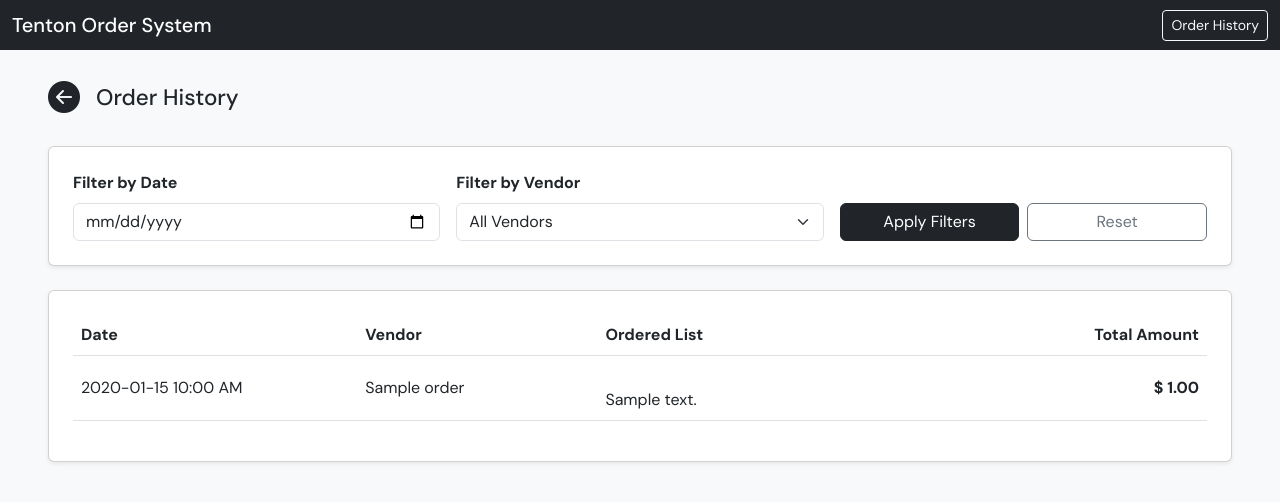
After one commit to sooah1219/vender-order-system, a FastAPI app: template app/templates/order_history.html in a window 1280 px wide. The commit adds this page. Shown: the top 502 px of the page. Run offline with FastAPI, Linux system fonts and the light colour scheme; the template is opened without the code that fills it: most values are stand-ins (such as "Sample title", 1, 10 or a date in 2020).

Commit message:
feature:add history page

```diff
--- a/app/main.py
+++ b/app/main.py
@@ -1,22 +1,26 @@
-from fastapi import FastAPI, Depends, Request, Form
-from sqlalchemy.orm import Session
+from datetime import datetime
+
+from fastapi import FastAPI, Request, Depends, Form
 from fastapi.responses import HTMLResponse, RedirectResponse
 from fastapi.templating import Jinja2Templates
-from datetime import datetime
-from zoneinfo import ZoneInfo
+from sqlalchemy.orm import Session
 
 from app.database import SessionLocal, engine, Base
+from app.models import Vendor, Item, OrderHistory
 from app.crud import (
     create_vendor,
     get_vendors,
     get_vendor_by_id,
     get_items_by_vendor,
     create_item,
+    get_item_by_id,
+    delete_item,
+    create_order_history,
+    get_order_history,
 )
-from app.models import Item
-from app.sms import send_order_sms
 
 app = FastAPI()
+
 templates = Jinja2Templates(directory="app/templates")
 
 Base.metadata.create_all(bind=engine)
@@ -30,84 +34,50 @@ def get_db():
         db.close()
 
 
+def send_order_sms(phone: str, message: str):
+    print("SMS sent to:", phone)
+    print(message)
+
+
 @app.get("/", response_class=HTMLResponse)
-def home(request: Request):
-    return templates.TemplateResponse("home.html", {"request": request})
+def root():
+    return RedirectResponse(url="/vendors", status_code=303)
 
 
 @app.get("/vendors", response_class=HTMLResponse)
-def list_vendors(request: Request, db: Session = Depends(get_db)):
+def vendor_list_page(request: Request, db: Session = Depends(get_db)):
     vendors = get_vendors(db)
-    today = datetime.now(ZoneInfo("America/Vancouver")).strftime("%a")
     return templates.TemplateResponse(
         "vendors.html",
         {
             "request": request,
             "vendors": vendors,
-            "today": today,
         },
     )
 
 
 @app.post("/vendors")
-def add_vendor(
+def create_vendor_route(
     name: str = Form(...),
     phone: str = Form(...),
-    available_days: str = Form(...),
+    available_days: str = Form(""),
     db: Session = Depends(get_db),
 ):
-    create_vendor(db, name, phone, available_days)
-    return RedirectResponse(url="/vendors", status_code=303)
-
-
-@app.get("/vendors/{vendor_id}/edit", response_class=HTMLResponse)
-def edit_vendor_page(request: Request, vendor_id: int, db: Session = Depends(get_db)):
-    vendor = get_vendor_by_id(db, vendor_id)
-
-    if not vendor:
-        return RedirectResponse(url="/vendors", status_code=303)
-
-    return templates.TemplateResponse(
-        "vendor_edit.html",
-        {
-            "request": request,
-            "vendor": vendor,
-        },
+    create_vendor(
+        db=db,
+        name=name,
+        phone=phone,
+        available_days=available_days,
     )
-
-
-@app.post("/vendors/{vendor_id}/edit")
-def update_vendor(
-    vendor_id: int,
-    name: str = Form(...),
-    phone: str = Form(...),
-    available_days: str = Form(...),
-    db: Session = Depends(get_db),
-):
-    vendor = get_vendor_by_id(db, vendor_id)
-
-    if vendor:
-        vendor.name = name
-        vendor.phone = phone
-        vendor.available_days = available_days
-        db.commit()
-
-    return RedirectResponse(url="/vendors", status_code=303)
-
-
-@app.post("/vendors/{vendor_id}/delete")
-def delete_vendor(vendor_id: int, db: Session = Depends(get_db)):
-    vendor = get_vendor_by_id(db, vendor_id)
-
-    if vendor:
-        db.delete(vendor)
-        db.commit()
-
     return RedirectResponse(url="/vendors", status_code=303)
 
 
 @app.get("/vendors/{vendor_id}/items", response_class=HTMLResponse)
-def vendor_items_page(request: Request, vendor_id: int, db: Session = Depends(get_db)):
+def vendor_items_page(
+    vendor_id: int,
+    request: Request,
+    db: Session = Depends(get_db),
+):
     vendor = get_vendor_by_id(db, vendor_id)
 
     if not vendor:
@@ -126,46 +96,64 @@ def vendor_items_page(request: Request, vendor_id: int, db: Session = Depends(ge
 
 
 @app.post("/vendors/{vendor_id}/items")
-def add_item(
+def create_item_route(
     vendor_id: int,
     name: str = Form(...),
-    unit_price: float | None = Form(None),
+    unit_price: str = Form(""),
     db: Session = Depends(get_db),
 ):
-    create_item(db, vendor_id, name, unit_price)
+    vendor = get_vendor_by_id(db, vendor_id)
+
+    if not vendor:
+        return RedirectResponse(url="/vendors", status_code=303)
+
+    parsed_price: float | None = None
+
+    if unit_price.strip() != "":
+        try:
+            parsed_price = float(unit_price)
+        except ValueError:
+            parsed_price = None
+
+    create_item(
+        db=db,
+        vendor_id=vendor_id,
+        name=name,
+        unit_price=parsed_price,
+    )
+
     return RedirectResponse(url=f"/vendors/{vendor_id}/items", status_code=303)
 
 
-@app.post("/vendors/{vendor_id}/items/{item_id}/edit")
-def update_item(
-    vendor_id: int,
+@app.post("/items/{item_id}/delete")
+def delete_item_route(
     item_id: int,
-    name: str = Form(...),
-    unit_price: float | None = Form(None),
     db: Session = Depends(get_db),
 ):
-    item = db.query(Item).filter(
-        Item.id == item_id,
-        Item.vendor_id == vendor_id
-    ).first()
+    item = get_item_by_id(db, item_id)
 
-    if item:
-        item.name = name
-        item.unit_price = unit_price
-        db.commit()
+    if not item:
+        return RedirectResponse(url="/vendors", status_code=303)
+
+    vendor_id = item.vendor_id
+    delete_item(db, item_id)
 
     return RedirectResponse(url=f"/vendors/{vendor_id}/items", status_code=303)
 
 
 @app.get("/vendors/{vendor_id}/order", response_class=HTMLResponse)
-def vendor_order(request: Request, vendor_id: int, db: Session = Depends(get_db)):
+def vendor_order_page(
+    vendor_id: int,
+    request: Request,
+    db: Session = Depends(get_db),
+):
     vendor = get_vendor_by_id(db, vendor_id)
 
     if not vendor:
         return RedirectResponse(url="/vendors", status_code=303)
 
     items = get_items_by_vendor(db, vendor_id)
-    today = datetime.now(ZoneInfo("America/Vancouver")).strftime("%Y-%m-%d (%a)")
+    today = datetime.now().strftime("%Y-%m-%d")
 
     return templates.TemplateResponse(
         "vendor_order.html",
@@ -192,7 +180,8 @@ async def confirm_order(
     form = await request.form()
     items = get_items_by_vendor(db, vendor_id)
 
-    selected_lines = []
+    selected_lines: list[str] = []
+    total_amount = 0.0
 
     for item in items:
         qty_raw = form.get(f"qty_{item.id}")
@@ -201,29 +190,86 @@ async def confirm_order(
             continue
 
         try:
-            qty = int(qty_raw)
+            qty = int(str(qty_raw))
         except ValueError:
             continue
 
-        if qty > 0:
-            selected_lines.append(f"{item.name} x {qty}")
+        if qty <= 0:
+            continue
+
+        unit_price = item.unit_price or 0
+        line_total = qty * unit_price
+        total_amount += line_total
+
+        if unit_price > 0:
+            selected_lines.append(
+                f"{item.name} x {qty} - ${line_total:.2f}"
+            )
+        else:
+            selected_lines.append(
+                f"{item.name} x {qty}"
+            )
 
     if not selected_lines:
         return RedirectResponse(url=f"/vendors/{vendor_id}/order", status_code=303)
 
-    message_template = (
-        "Hello,\n"
-        "This is Tenton Order.\n\n"
-        "{items}\n\n"
-        "Thank you."
+    formatted_items = "\n".join(selected_lines)
+
+    create_order_history(
+        db=db,
+        vendor_id=vendor.id,
+        vendor_name=vendor.name,
+        order_items_text=formatted_items,
+        total_amount=total_amount,
     )
 
-    formatted_items = "\n".join(selected_lines)
-    sms_body = message_template.format(items=formatted_items)
+    sms_body = (
+        f"Hello,\n"
+        f"This is Tenton Order.\n\n"
+        f"{formatted_items}\n\n"
+        f"Total: ${total_amount:.2f}\n\n"
+        f"Thank you."
+    )
 
     try:
         send_order_sms(vendor.phone, sms_body)
     except Exception as e:
         print("SMS send failed:", e)
 
-    return RedirectResponse(url=f"/vendors/{vendor_id}/order", status_code=303)
+    return RedirectResponse(url="/orders/history", status_code=303)
+
+
+@app.get("/orders/history", response_class=HTMLResponse)
+def order_history_page(
+    request: Request,
+    vendor_id: str = "",
+    order_date: str = "",
+    db: Session = Depends(get_db),
+):
+    vendors = get_vendors(db)
+
+    parsed_vendor_id = None
+    if vendor_id.strip():
+        try:
+            parsed_vendor_id = int(vendor_id)
+        except ValueError:
+            parsed_vendor_id = None
+
+    parsed_order_date = order_date.strip() or None
+
+    orders = get_order_history(
+        db=db,
+        vendor_id=parsed_vendor_id,
+        order_date=parsed_order_date,
+    )
+
+    return templates.TemplateResponse(
+        "order_history.html",
+        {
+            "request": request,
+            "orders": orders,
+            "vendors": vendors,
+            "selected_vendor_id": parsed_vendor_id,
+            "selected_order_date": parsed_order_date,
+        },
+    )
--- a/app/templates/base.html
+++ b/app/templates/base.html
@@ -10,6 +10,7 @@
   <link href="https://fonts.googleapis.com/css2?family=DM+Sans:wght@300;400;500;700&display=swap" rel="stylesheet">
   <link href="https://cdn.jsdelivr.net/npm/bootstrap@5.3.0/dist/css/bootstrap.min.css" rel="stylesheet">
   <link href="https://cdn.jsdelivr.net/npm/bootstrap-icons/font/bootstrap-icons.css" rel="stylesheet">
+  <script src="https://cdn.jsdelivr.net/npm/bootstrap@5.3.0/dist/js/bootstrap.bundle.min.js"></script>
 
   <style>
     body {
@@ -42,6 +43,10 @@
       <a href="/vendors" class="navbar-brand mb-0 h1">
         Tenton Order System
       </a>
+
+      <a href="/orders/history" class="btn btn-outline-light btn-sm">
+        Order History
+      </a>
     </div>
   </nav>
 
--- /dev/null
+++ b/app/templates/order_history.html
@@ -0,0 +1,84 @@
+{% extends "base.html" %}
+
+{% block content %}
+
+<div class="d-flex justify-content-between align-items-center mb-4 flex-wrap gap-3">
+  <div class="d-flex align-items-center gap-3">
+    <a href="/vendors" class="text-dark">
+      <i class="bi bi-arrow-left-circle-fill" style="font-size: 2rem;"></i>
+    </a>
+    <h2 class="mb-0" style="font-size: 1.4rem;">Order History</h2>
+  </div>
+</div>
+
+<div class="card p-4 shadow-sm mb-4">
+  <form method="get" action="/orders/history">
+    <div class="row g-3 align-items-end">
+      <div class="col-12 col-md-4">
+        <label class="form-label fw-semibold">Filter by Date</label>
+        <input type="date" name="order_date" class="form-control" value="{{ selected_order_date or '' }}">
+      </div>
+
+      <div class="col-12 col-md-4">
+        <label class="form-label fw-semibold">Filter by Vendor</label>
+        <select name="vendor_id" class="form-select">
+          <option value="">All Vendors</option>
+          {% for vendor in vendors %}
+          <option value="{{ vendor.id }}" {% if selected_vendor_id == vendor.id %}selected{% endif %}>
+            {{ vendor.name }}
+          </option>
+          {% endfor %}
+        </select>
+      </div>
+
+      <div class="col-12 col-md-4 d-flex gap-2">
+        <button type="submit" class="btn btn-dark w-100">
+          Apply Filters
+        </button>
+        <a href="/orders/history" class="btn btn-outline-secondary w-100">
+          Reset
+        </a>
+      </div>
+    </div>
+  </form>
+</div>
+
+<div class="card p-4 shadow-sm">
+  {% if orders %}
+  <div class="table-responsive">
+    <table class="table align-middle">
+      <thead>
+        <tr>
+          <th>Date</th>
+          <th>Vendor</th>
+          <th>Ordered List</th>
+          <th class="text-end">Total Amount</th>
+        </tr>
+      </thead>
+      <tbody>
+        {% for order in orders %}
+        <tr>
+          <td style="min-width: 160px;">
+            {{ order.ordered_at.strftime("%Y-%m-%d %I:%M %p") }}
+          </td>
+          <td style="min-width: 150px;">
+            {{ order.vendor_name }}
+          </td>
+          <td style="white-space: pre-line; min-width: 260px;">
+            {{ order.order_items_text }}
+          </td>
+          <td class="text-end fw-bold" style="min-width: 120px;">
+            $
+            {{ '%.2f'|format(order.total_amount) }}
+          </td>
+        </tr>
+        {% endfor %}
+      </tbody>
+    </table>
+  </div>
+  {% else %}
+  <p class="text-muted mb-0">No order history found.</p>
+  {% endif %}
+</div>
+
+{% endblock %}
```
Also changed, not shown: app/crud.py (+54 -4 lines), app/models.py (+65 -6 lines), app/templates/vendor_order.html (+90 -11 lines), app.db.
